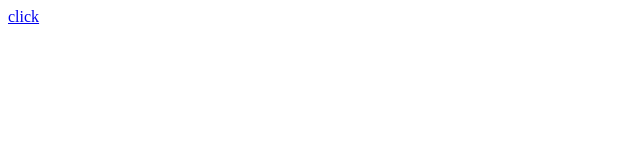
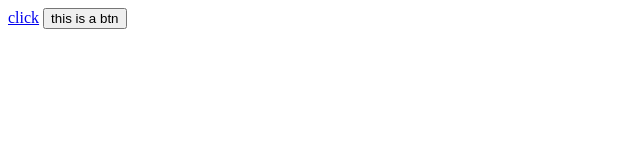
Before and after one commit to accountfortest2021/git21, a plain HTML site: page index.html in a window 1280 px wide. Shown: the whole page, without its empty margins (0-640 px from the left). Drawn offline with Linux system fonts and the light colour scheme.

Commit message:
we added a btn

```diff
--- a/index.html
+++ b/index.html
@@ -8,5 +8,6 @@
 </head>
 <body>
    <a href="#">click</a>
+   <button>this is a btn</button>
 </body>
 </html>
```
